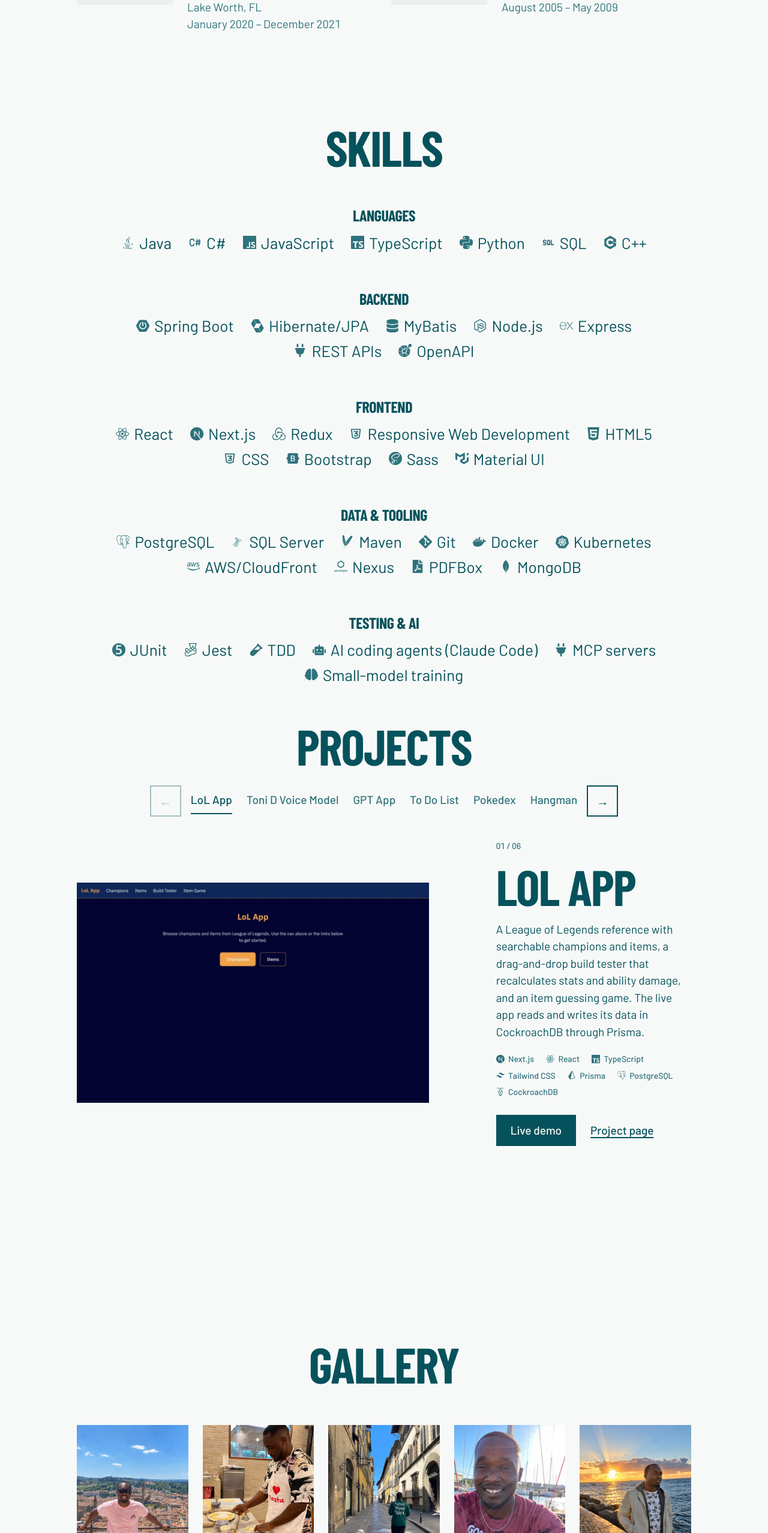
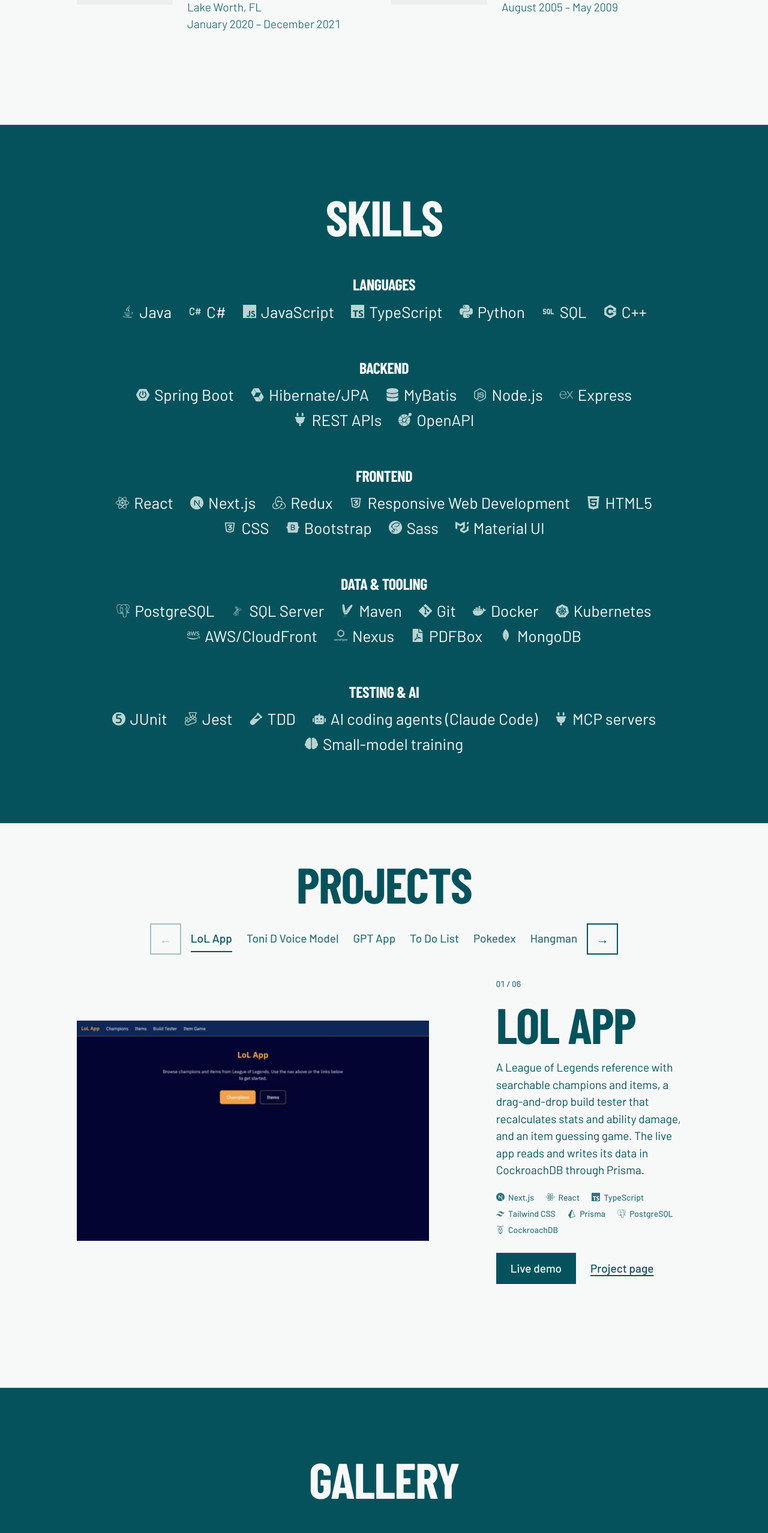
Before and after one commit to david-codez/resume-app, a Next.js app: page / in a window 1280 px wide. Shown: the part 6121-8676 px from the top of the page at 60% size. Built offline with nearby package versions, Linux system fonts and the light colour scheme.

Commit message:
Alternate teal and white section backgrounds and drop a low-resolution gallery photo

```diff
--- a/components/Footer.jsx
+++ b/components/Footer.jsx
@@ -5,7 +5,7 @@ import styles from './Footer.module.css'
 
 export default function Footer({ profile }) {
   return (
-    <footer id="contact" aria-labelledby="contact-heading" className={styles.footer}>
+    <footer id="contact" aria-labelledby="contact-heading">
       <div className={styles.scene}>
         <Image
           src="/images/found/capitols-tallahassee.jpg"
--- a/components/Footer.module.css
+++ b/components/Footer.module.css
@@ -1,7 +1,3 @@
-.footer {
-  margin-top: var(--section-gap);
-}
-
 .scene {
   position: relative;
   height: 100svh;
--- a/components/resume/GallerySection.module.css
+++ b/components/resume/GallerySection.module.css
@@ -1,5 +1,9 @@
 .section {
-  padding-top: var(--section-gap);
+  --ink: var(--field-ink);
+  --muted: var(--field-muted);
+  padding-block: clamp(5rem, 9vw, 8rem);
+  background: var(--field);
+  color: var(--ink);
 }
 
 .heading {
@@ -8,7 +12,7 @@
 
 .photos {
   --gap: 1.5rem;
-  --columns: 5;
+  --columns: 4;
   display: flex;
   flex-wrap: wrap;
   justify-content: center;
@@ -49,7 +53,7 @@
 
 @media (max-width: 1100px) {
   .photos {
-    --columns: 3;
+    --columns: 2;
   }
 }
 
--- a/components/resume/SkillsSection.module.css
+++ b/components/resume/SkillsSection.module.css
@@ -1,5 +1,10 @@
 .section {
-  padding-top: var(--section-gap);
+  --ink: var(--field-ink);
+  --muted: var(--field-muted);
+  margin-top: var(--section-gap);
+  padding-block: clamp(5rem, 9vw, 8rem);
+  background: var(--field);
+  color: var(--ink);
   text-align: center;
 }
 
--- a/content/gallery.json
+++ b/content/gallery.json
@@ -1,10 +1,4 @@
 [
-  {
-    "id": "florence-rooftops",
-    "image": "/images/about/florence-rooftops.jpg",
-    "alt": "David leaning on a stone railing above the terracotta rooftops of Florence, with the Palazzo Vecchio tower behind him",
-    "place": "Florence, Italy"
-  },
   {
     "id": "pasta-class",
     "image": "/images/about/pasta-class.jpg",
```
Also changed, not shown: public/images/about/florence-rooftops.jpg (deleted).
